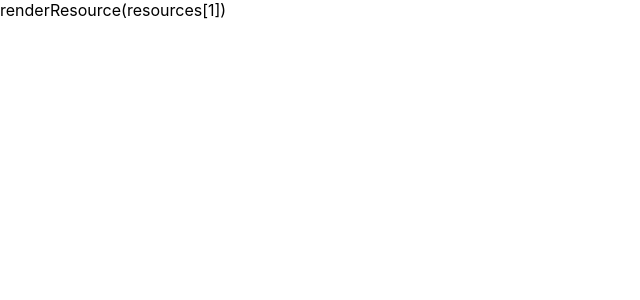
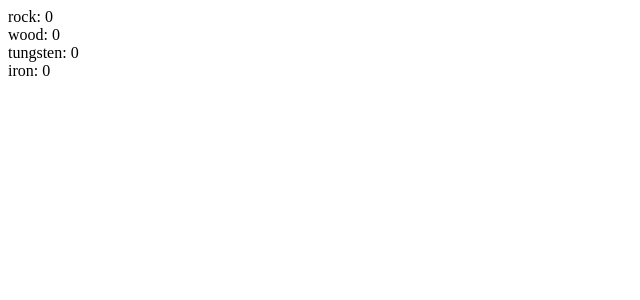
Before and after one commit to ashleysuperplayer/industrial-revolution, a React (Create React App) app: page / in a window 1280 px wide. Shown: the top 300 px of the page, without its empty margins (0-640 px from the left). Built offline with nearby package versions, Linux system fonts and the light colour scheme.

Commit message:
first commit

```diff
--- a/src/App.tsx
+++ b/src/App.tsx
@@ -24,10 +24,15 @@ function initResource(kind: string) {
 }
 
 class App extends React.Component {
+  resources: Array<resourceProps>;
+  constructor(props: any) {
+    super(props)
+    this.resources = initialize()
+  }
   render () {
     return (
       <div>
-        renderResource(resources[1])
+        {this.renderResources()}
         <Timer></Timer>
       </div>
     );
@@ -35,8 +40,16 @@ class App extends React.Component {
   renderResource(_props: resourceProps) {
     return (
     <Resource
-      resourceProps = {_props}/>)
+      kind = {_props.kind}
+      amount = {_props.amount}/>)
   };
+  renderResources() {
+    let stitchedResources: Array<JSX.Element> = []
+    for (let resource of this.resources) {
+      stitchedResources.push(this.renderResource(resource))
+    }
+    return stitchedResources
+  }
 }
 
 export default App;
--- a/src/Resource.tsx
+++ b/src/Resource.tsx
@@ -14,13 +14,13 @@ export interface resourceState {
 //     )
 // }
 
-class Resource extends React.Component<resourceProps, resourceState> {
-    constructor(props) {
+class Resource extends React.Component<resourceProps, resourceState> { // eslint-disable-next-line
+    constructor(props: resourceProps) {
         super(props)
     }
     render() {
         return(
-            <div></div>
+            <div>{this.props.kind}: {this.props.amount}</div>
         );
     }
     tick() {
--- a/src/index.css
+++ /dev/null
@@ -1,13 +0,0 @@
-body {
-  margin: 0;
-  font-family: -apple-system, BlinkMacSystemFont, 'Segoe UI', 'Roboto', 'Oxygen',
-    'Ubuntu', 'Cantarell', 'Fira Sans', 'Droid Sans', 'Helvetica Neue',
-    sans-serif;
-  -webkit-font-smoothing: antialiased;
-  -moz-osx-font-smoothing: grayscale;
-}
-
-code {
-  font-family: source-code-pro, Menlo, Monaco, Consolas, 'Courier New',
-    monospace;
-}
--- a/src/index.tsx
+++ b/src/index.tsx
@@ -1,8 +1,7 @@
 import React from 'react';
 import ReactDOM from 'react-dom';
-import './index.css';
+// import './index.css';
 import App from './App';
-import reportWebVitals from './reportWebVitals';
 
 ReactDOM.render(
   <React.StrictMode>
@@ -10,8 +9,3 @@ ReactDOM.render(
   </React.StrictMode>,
   document.getElementById('root')
 );
-
-// If you want to start measuring performance in your app, pass a function
-// to log results (for example: reportWebVitals(console.log))
-// or send to an analytics endpoint. Learn more: https://bit.ly/CRA-vitals
-reportWebVitals();
--- a/src/react-app-env.d.ts
+++ /dev/null
@@ -1 +0,0 @@
-/// <reference types="react-scripts" />
--- a/src/reportWebVitals.ts
+++ /dev/null
@@ -1,15 +0,0 @@
-import { ReportHandler } from 'web-vitals';
-
-const reportWebVitals = (onPerfEntry?: ReportHandler) => {
-  if (onPerfEntry && onPerfEntry instanceof Function) {
-    import('web-vitals').then(({ getCLS, getFID, getFCP, getLCP, getTTFB }) => {
-      getCLS(onPerfEntry);
-      getFID(onPerfEntry);
-      getFCP(onPerfEntry);
-      getLCP(onPerfEntry);
-      getTTFB(onPerfEntry);
-    });
-  }
-};
-
-export default reportWebVitals;
```
Also changed, not shown: src/setupTests.ts (deleted, +0 -5 lines), src/Timer.tsx (line endings or trailing spaces), 1 other file (tests, documents, lock files or other folders).
